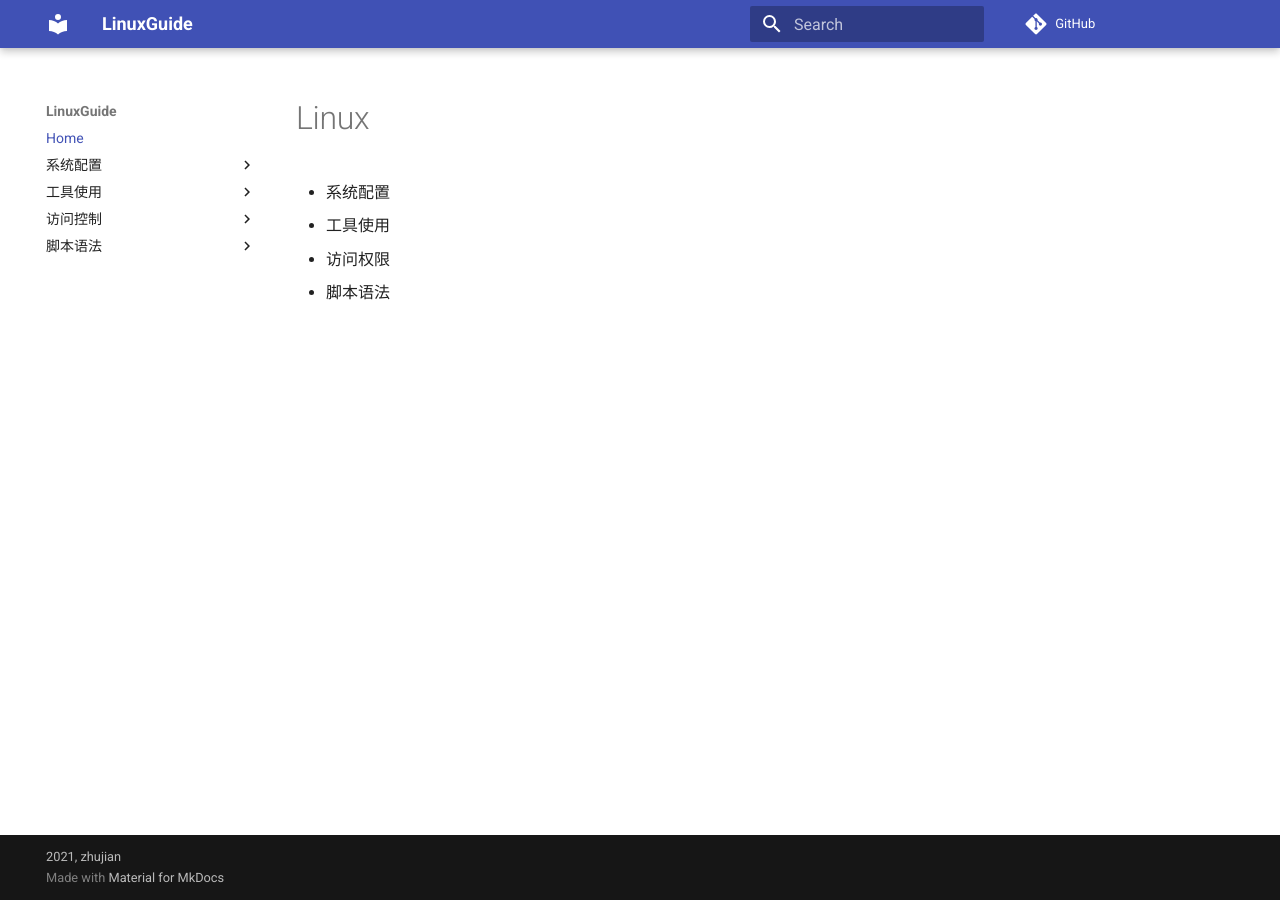
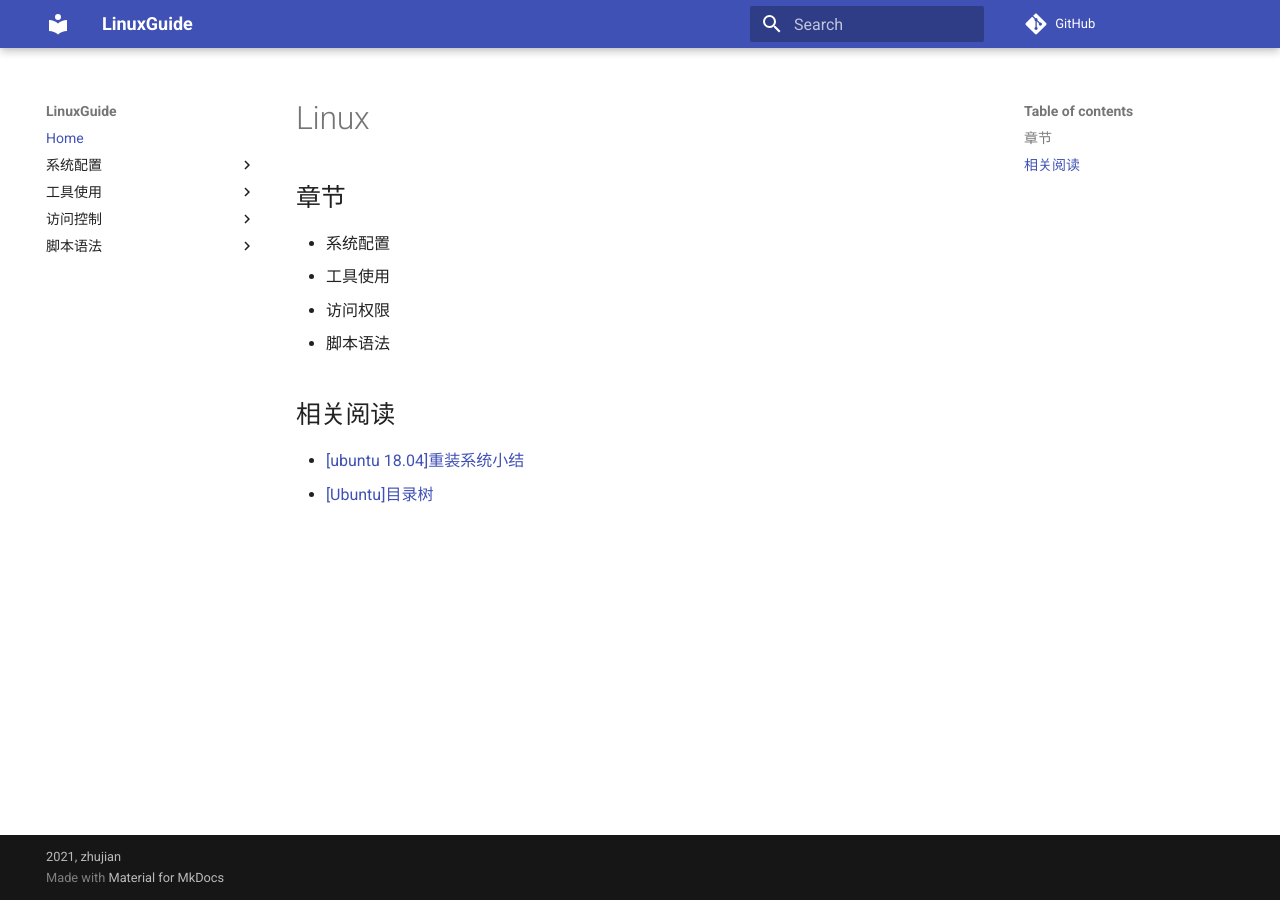
Before and after one commit to ZJDoc/LinuxGuide, an MkDocs documentation site: the page built from docs/index.md, in a window 1280 px wide. Built offline with MkDocs 1.6.1 and Material for MkDocs 9.7.7, drawn with Linux system fonts in a browser that asks for light colours; comment, search, counter and statistics services are not loaded.

Commit message:
docs(index): update 相关阅读

```diff
--- a/docs/index.md
+++ b/docs/index.md
@@ -1,6 +1,12 @@
 # Linux
+
+## 章节
 
 * 系统配置
 * 工具使用
 * 访问权限
 * 脚本语法
+## 相关阅读
+
+* [[ubuntu 18.04]重装系统小结](https://blog.zhujian.life/posts/e70eeac0.html)
+* [[Ubuntu]目录树](https://blog.zhujian.life/posts/8bc9b2b7.html)
```
